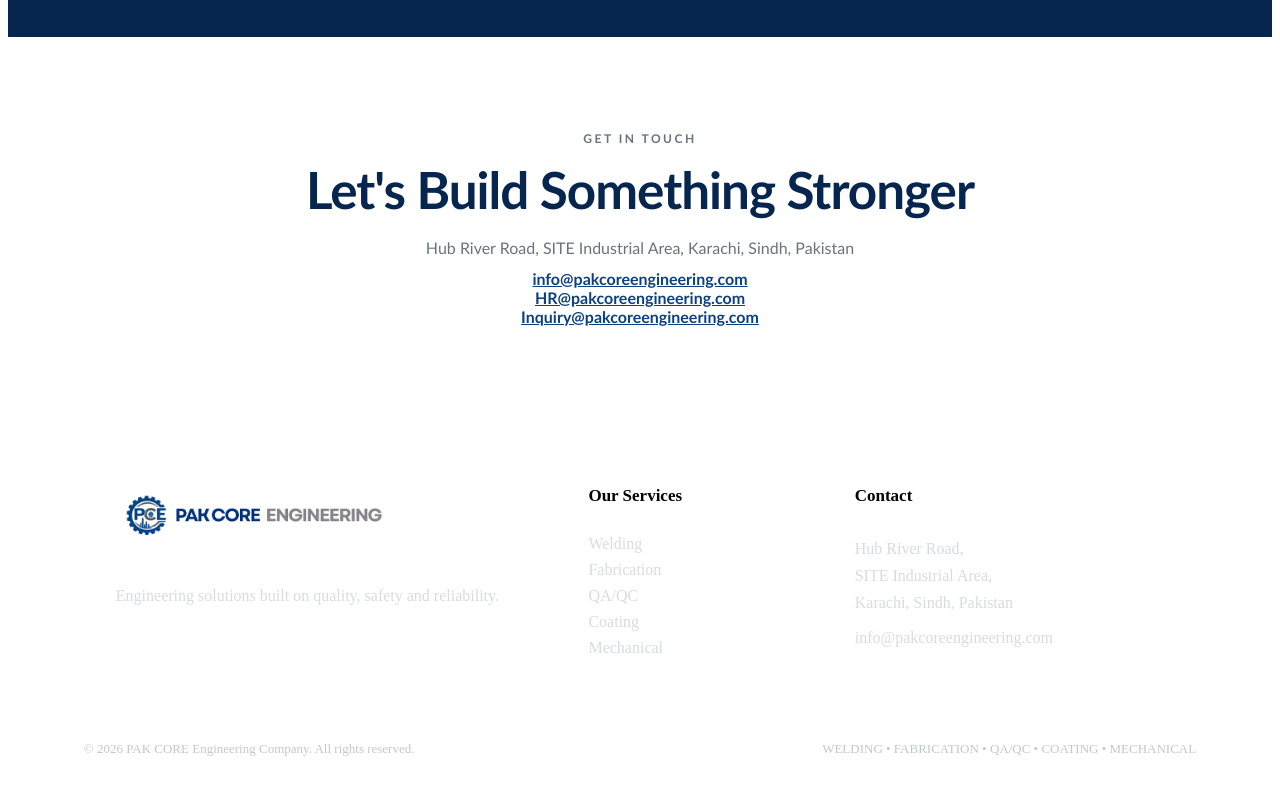
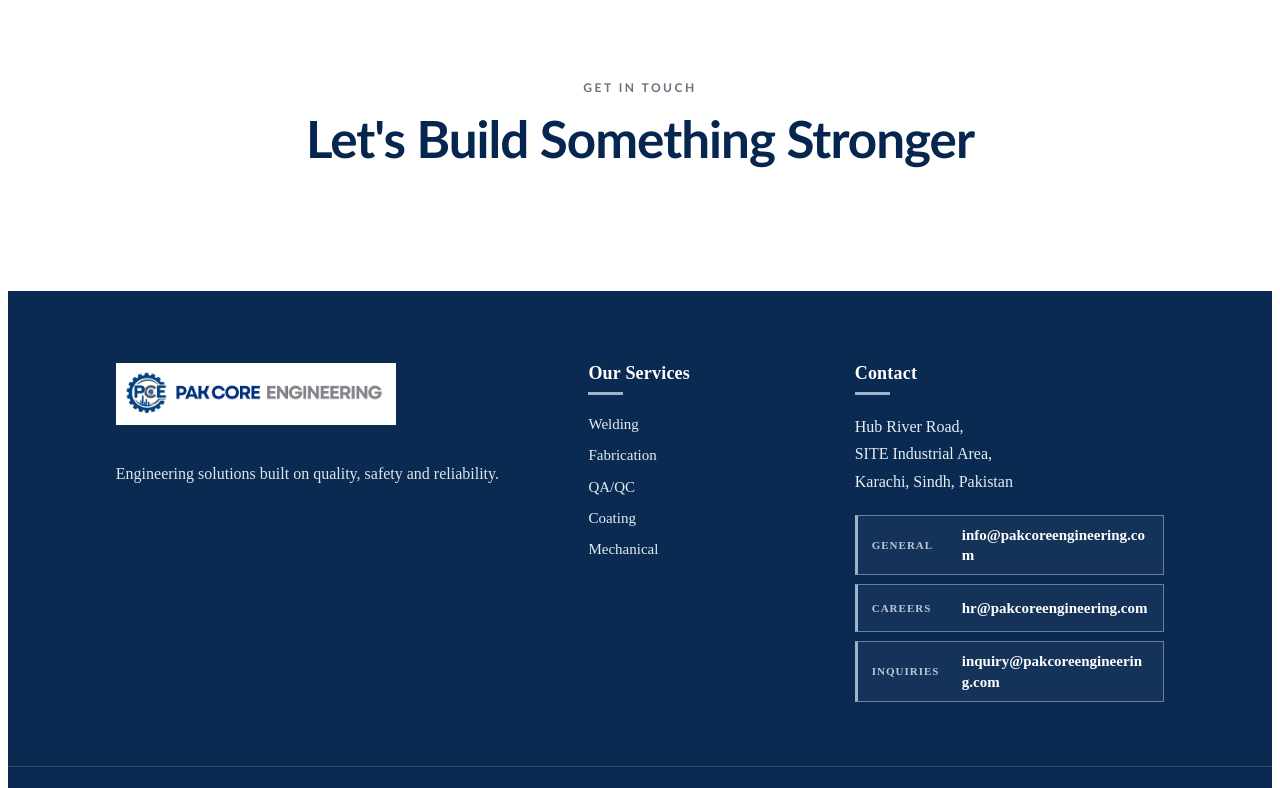
Before and after one commit to junaidcode07/pakCoreEngineering, an Angular app in the folder pak-core-engineering/: page / in a window 1280 px wide. Shown: the part 2000-2788 px from the top of the page. Built offline with nearby package versions, Linux system fonts and the light colour scheme.

Commit message:
fixing home desing issues

```diff
--- a/pak-core-engineering/src/app/app.css
+++ b/pak-core-engineering/src/app/app.css
@@ -150,8 +150,8 @@
    ========================================= */
 
 .site-footer {
-  background: var(--navy-dark);
-  color: var(--white);
+  background: #0b2a52;
+  color: #f7f9fb;
   margin-top: 0;
 }
 
@@ -162,7 +162,7 @@
   max-width: 1200px;
   margin: 0 auto;
 
-  padding: 55px 6%;
+  padding: 72px 6% 64px;
 
   display: grid;
 
@@ -191,9 +191,9 @@
 .footer-company p {
   max-width: 400px;
 
-  color: #d6dce2;
+  color: #dce6ef;
 
-  line-height: 1.7;
+  line-height: 1.8;
 }
 
 
@@ -203,9 +203,10 @@
   margin-top: 0;
   margin-bottom: 18px;
 
-  color: var(--white);
+  color: #ffffff;
 
-  font-size: 17px;
+  font-size: 18px;
+  letter-spacing: .2px;
 
   position: relative;
 }
@@ -218,7 +219,7 @@
   width: 35px;
   height: 3px;
 
-  background: var(--azure-gray);
+  background: #9fb4c8;
 
   margin-top: 8px;
 }
@@ -229,18 +230,68 @@
 .footer-services p {
   margin: 8px 0;
 
-  color: #d6dce2;
+  color: #e5edf5;
+  font-size: 15px;
+  line-height: 1.55;
 }
 
 
 /* Footer contact */
 
 .footer-contact p {
-  color: #d6dce2;
+  color: #e5edf5;
 
   line-height: 1.7;
 
   margin: 8px 0;
+}
+
+.footer-emails {
+  display: grid;
+  gap: 9px;
+  margin-top: 20px;
+  width: 100%;
+}
+
+.footer-emails a {
+  display: grid;
+  grid-template-columns: 78px minmax(0, 1fr);
+  align-items: center;
+  gap: 12px;
+  width: 100%;
+  min-height: 48px;
+  padding: 9px 14px;
+  border: 1px solid rgba(229, 237, 245, .42);
+  border-left: 3px solid #9fb4c8;
+  background: rgba(255, 255, 255, .04);
+  color: #ffffff;
+  font-size: 15px;
+  font-weight: 700;
+  line-height: 1.35;
+  overflow: hidden;
+  transition: background .2s ease, border-color .2s ease, transform .2s ease;
+}
+
+.footer-emails a:hover {
+  border-color: #ffffff;
+  border-left-color: #ffffff;
+  background: rgba(255, 255, 255, .1);
+  transform: translateX(4px);
+}
+
+.email-label {
+  min-width: 0;
+  color: #b9c9d8;
+  font-size: 11px;
+  font-weight: 800;
+  letter-spacing: 1px;
+  text-transform: uppercase;
+}
+
+.footer-emails a > span:last-child {
+  min-width: 0;
+  white-space: normal;
+  overflow-wrap: anywhere;
 }
 
 
@@ -261,7 +312,7 @@
 .footer-bottom p {
   margin: 0;
 
-  color: #bfc8d0;
+  color: #d5e0ea;
 
   font-size: 13px;
 }
@@ -337,6 +388,11 @@
     grid-column: auto;
   }
 
+  .footer-emails a {
+    grid-template-columns: 74px minmax(0, 1fr);
+    font-size: 14px;
+  }
+
   .footer-bottom {
     flex-direction: column;
 
@@ -344,4 +400,8 @@
 
     padding: 20px 25px;
   }
+
+  .footer-emails a {
+    width: 100%;
+  }
 }
--- a/pak-core-engineering/src/app/app.html
+++ b/pak-core-engineering/src/app/app.html
@@ -12,7 +12,6 @@
   <nav class="main-nav">
 
     <a
-      routerLink="/"
       routerLinkActive="active"
       [routerLinkActiveOptions]="{ exact: true }">
       Home
@@ -87,7 +86,22 @@
         Karachi, Sindh, Pakistan
       </p>
 
-      <p>info@pakcoreengineering.com</p>
+      <div class="footer-emails" aria-label="Email addresses">
+        <a href="mailto:info@pakcoreengineering.com">
+          <span class="email-label">General</span>
+          <span>info@pakcoreengineering.com</span>
+        </a>
+
+        <a href="mailto:hr@pakcoreengineering.com">
+          <span class="email-label">Careers</span>
+          <span>hr@pakcoreengineering.com</span>
+        </a>
+
+        <a href="mailto:inquiry@pakcoreengineering.com">
+          <span class="email-label">Inquiries</span>
+          <span>inquiry@pakcoreengineering.com</span>
+        </a>
+      </div>
 
     </div>
 
--- a/pak-core-engineering/src/app/home/home.css
+++ b/pak-core-engineering/src/app/home/home.css
@@ -157,6 +157,10 @@
   align-items: end;
   gap: 30px;
   margin-bottom: 46px;
+}
+
+.heading-copy {
+  align-self: end;
 }
 
 .section-heading h2,
--- a/pak-core-engineering/src/app/home/home.html
+++ b/pak-core-engineering/src/app/home/home.html
@@ -25,16 +25,18 @@
       <div class="hero-card">
         <img src="images/pak-core-logo.png" alt="PAK CORE Engineering Company" class="hero-logo">
         <div class="hero-card-footer">
-          <span>BUILT FOR THE FIELD</span>
-          <strong>01 / 04</strong>
+          <span>QUALITY • SAFETY • RELIABILITY</span>
+          <strong>CORE VALUES</strong>
         </div>
       </div>
     </section>
 
     <section id="services" class="services">
       <div class="section-heading">
-        <p class="eyebrow">WHAT WE DO</p>
-        <h2>Our Services</h2>
+        <div class="heading-copy">
+          <p class="eyebrow">WHAT WE DO</p>
+          <h2>Our Services</h2>
+        </div>
         <p>
           Professional solutions for industrial and engineering projects.
         </p>
@@ -108,22 +110,6 @@
       <p class="eyebrow">GET IN TOUCH</p>
       <h2>Let's Build Something Stronger</h2>
 
-      <p>
-        Hub River Road, SITE Industrial Area, Karachi, Sindh, Pakistan
-      </p>
-
-      <a href="mailto:info@pakcoreengineering.com">
-        info@pakcoreengineering.com
-      </a><br>
-
-      <a href="mailto:hr@pakcoreengineering.com">
-        HR@pakcoreengineering.com
-      </a><br>
-
-      <a href="mailto:inquiry@pakcoreengineering.com">
-        Inquiry@pakcoreengineering.com
-      </a>
-
     </section>
   </main>
 
```
